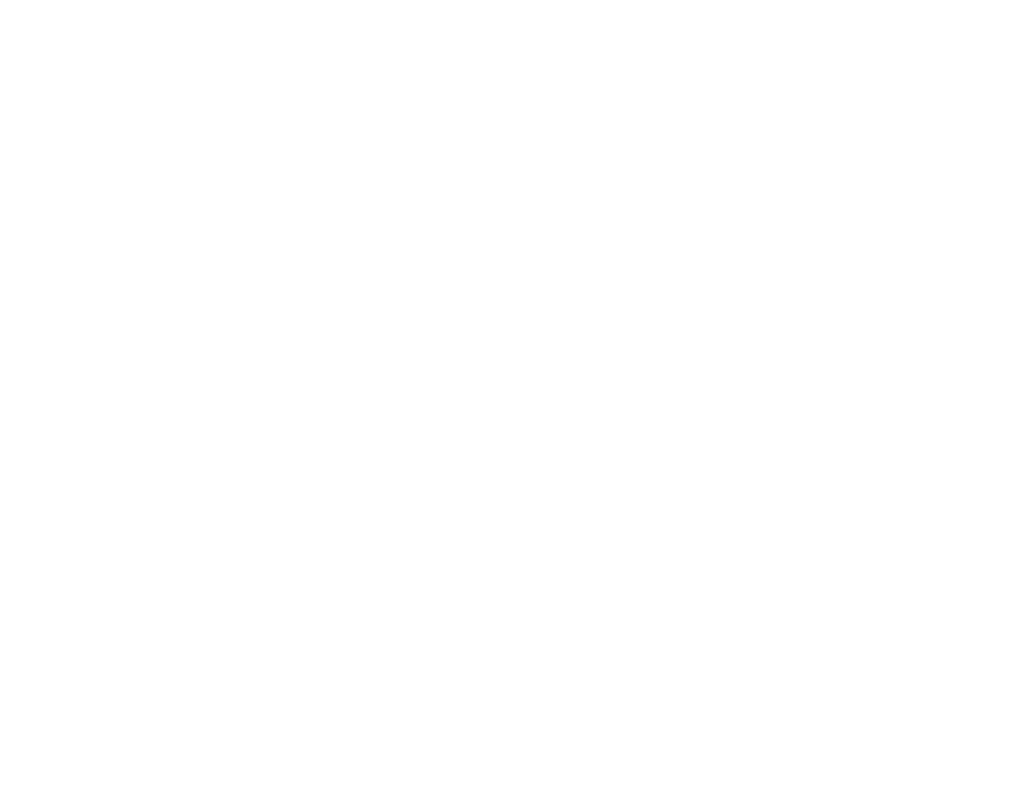
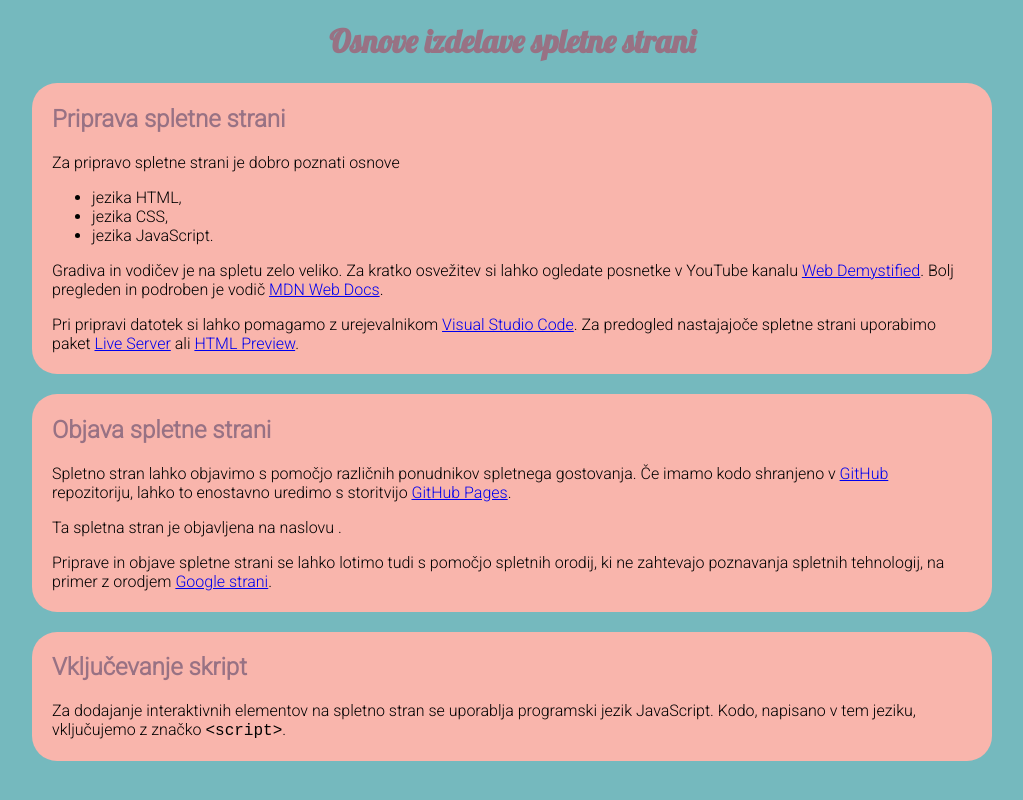
Before and after one commit to jagrdemo/spletna-stran, a plain HTML site: page index.html in a window 1280 px wide. Shown: the whole page, without its empty margins (128-1151 px from the left). Drawn offline with Linux system fonts and the light colour scheme.

Commit message:
dodana vsebina

```diff
--- a/index.html
+++ b/index.html
@@ -1,4 +1,64 @@
 <!DOCTYPE html>
-<html>
+<html lang="sl-SI">
+    <head>
+        <meta charset="utf8">
+        <meta name="viewport" content="width=device-width">
+        <link rel="stylesheet" href="style.css">
+        <link rel="preconnect" href="https://fonts.googleapis.com">
+        <link rel="preconnect" href="https://fonts.gstatic.com" crossorigin>
+        <link href="https://fonts.googleapis.com/css2?family=Lobster&family=Roboto:wght@300&display=swap" rel="stylesheet">
+        <title>Spletna stran</title>
+    </head>
+    <body>
+        <h1>Osnove izdelave spletne strani</h1>
 
+        <div class="razdelek">
+            <h2>Priprava spletne strani</h2>
+
+            <p>Za pripravo spletne strani je dobro poznati osnove</p>
+            <ul>
+                <li>jezika HTML,</li>
+                <li>jezika CSS,</li>
+                <li>jezika JavaScript.</li>
+            </ul>
+
+            <p>
+                Gradiva in vodičev je na spletu zelo veliko.
+                Za kratko osvežitev si lahko ogledate posnetke v YouTube kanalu <a href="https://www.youtube.com/playlist?list=PLo3w8EB99pqLEopnunz-dOOBJ8t-Wgt2g" target="_blank">Web Demystified</a>.
+                Bolj pregleden in podroben je vodič <a href="https://developer.mozilla.org/en-US/docs/Learn">MDN Web Docs</a>.
+            </p>
+
+            <p>
+                Pri pripravi datotek si lahko pomagamo z urejevalnikom <a href="https://code.visualstudio.com/docs/languages/html">Visual Studio Code</a>.
+                Za predogled nastajajoče spletne strani uporabimo paket <a href="https://marketplace.visualstudio.com/items?itemName=ritwickdey.LiveServer">Live Server</a> ali <a href="https://marketplace.visualstudio.com/items?itemName=tht13.html-preview-vscode">HTML Preview</a>.
+            </p>
+        </div>
+
+        <div class="razdelek">
+            <h2>Objava spletne strani</h2>
+
+            <p>
+                Spletno stran lahko objavimo s pomočjo različnih ponudnikov spletnega gostovanja.
+                Če imamo kodo shranjeno v <a href="https://github.com/">GitHub</a> repozitoriju, lahko to enostavno uredimo s storitvijo <a href="https://docs.github.com/en/pages/getting-started-with-github-pages/creating-a-github-pages-site">GitHub Pages</a>.
+            </p>
+            <p>Ta spletna stran je objavljena na naslovu <a href=""></a>.</p>
+
+            <p>
+                Priprave in objave spletne strani se lahko lotimo tudi s pomočjo spletnih orodij, ki ne zahtevajo poznavanja spletnih tehnologij,
+                na primer z orodjem <a href="https://sites.google.com">Google strani</a>.
+              </p>
+        </div>
+
+        <div class="razdelek">
+
+            <h2>Vključevanje skript</h2>
+
+            <p>
+              Za dodajanje interaktivnih elementov na spletno stran se uporablja programski jezik JavaScript.
+              Kodo, napisano v tem jeziku, vključujemo z značko <code>&lt;script&gt;</code>.
+            </p>
+
+        </div>
+
+    </body>
 </html>
--- /dev/null
+++ b/style.css
@@ -0,0 +1,32 @@
+html {
+    font-family: 'Roboto', sans-serif;
+}
+
+body {
+    background-color:rgb(117, 185, 190);
+    margin: auto;
+    max-width: 1000px;
+}
+
+h1, h2 {
+    color: rgb(152, 114, 132);
+}
+
+h1 {
+    font-family: 'Lobster', cursive;
+    text-align: center;
+}
+
+p, li {
+    font-size: 16px;
+}
+
+.razdelek {
+    background-color: rgb(249, 181, 172);
+    padding-top: 2px;
+    padding-bottom: 5px;
+    padding-left: 20px;
+    padding-right: 20px;
+    border-radius: 25px;
+    margin: 20px;
+}
```
